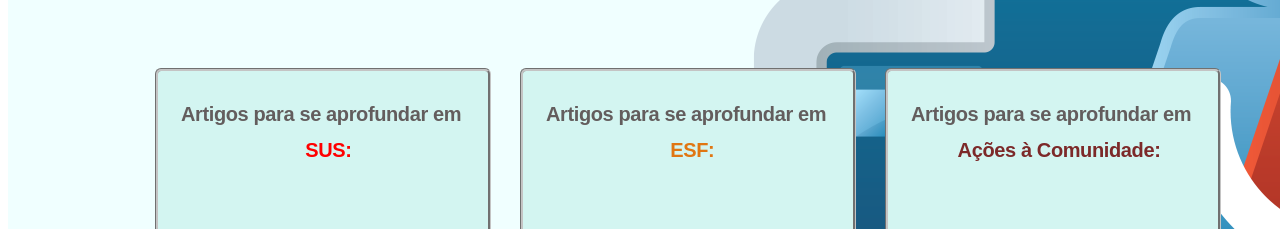
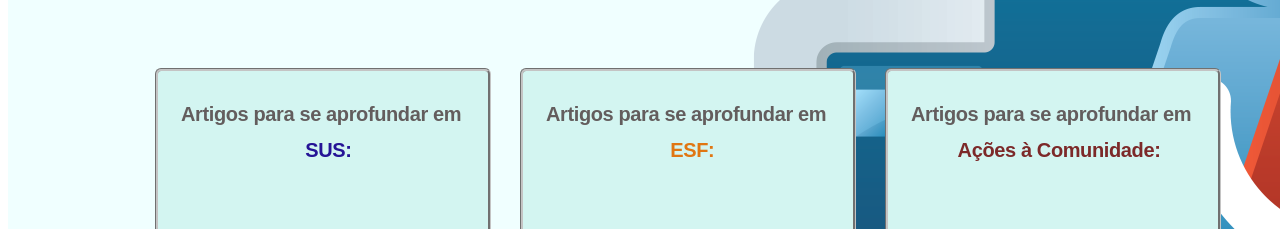
Before and after one commit to geta-org/misc-frontend, a Next.js app: page /home in a window 1280 px wide. Shown: the part 1340-1569 px from the top of the page. Built offline with nearby package versions, Linux system fonts and the light colour scheme.

Commit message:
colaboracoes, added

```diff
--- a/pages/home.tsx
+++ b/pages/home.tsx
@@ -211,7 +211,7 @@ export default function Home() {
             Artigos para se aprofundar em
             &nbsp;&nbsp;&nbsp;&nbsp;&nbsp;&nbsp;&nbsp;&nbsp;&nbsp;
             &nbsp;&nbsp;&nbsp;&nbsp;&nbsp;&nbsp;&nbsp;&nbsp;&nbsp;&nbsp;&nbsp;&nbsp;&nbsp;&nbsp;
-            <span style={{ color: "red" }}>SUS:</span>
+            <span style={{ color: "#251396" }}>SUS:</span>
           </div>
         </span>
 
```
